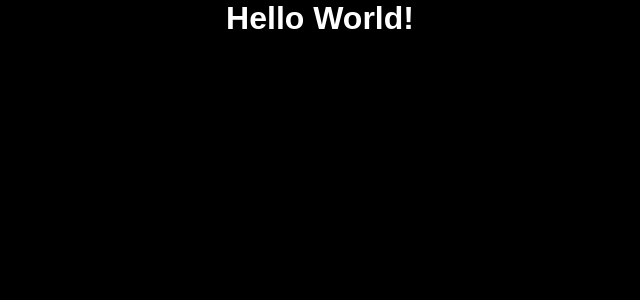
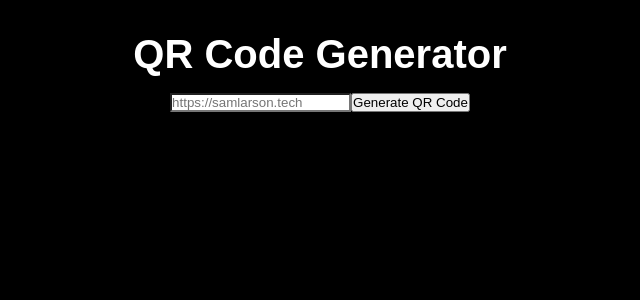
Before and after one commit to samlarson94/QR-Code-Generator, a React (Vite) app in the folder client/: page / in a window 1280 px wide. Shown: the top 300 px of the page, without its empty margins (320-960 px from the left). Built offline with nearby package versions, Linux system fonts and the light colour scheme.

Commit message:
Adding input and button to App.jsx + CSS styling.

```diff
--- a/client/index.html
+++ b/client/index.html
@@ -4,7 +4,7 @@
     <meta charset="UTF-8" />
     <link rel="icon" type="image/svg+xml" href="/src/favicon.svg" />
     <meta name="viewport" content="width=device-width, initial-scale=1.0" />
-    <title>Vite App</title>
+    <title>React QR Generator</title>
   </head>
   <body>
     <div id="root"></div>
--- a/client/src/App.jsx
+++ b/client/src/App.jsx
@@ -4,7 +4,9 @@ function App() {
 
   return (
     <div className="app">
-      <h1>Hello World!</h1>
+      <h1>QR Code Generator</h1>
+      <input type="text" placeholder="https://samlarson.tech" />
+      <button class="generate-btn">Generate QR Code</button>
 
     </div>
   )
--- a/client/src/index.css
+++ b/client/src/index.css
@@ -10,3 +10,16 @@ body {
   background-color: black;
   color: white;
 }
+
+.app {
+  padding: 2rem 1rem;
+}
+
+h1 {
+  font-size: 2.5rem;
+  margin-bottom: 1rem;
+}
+
+input {
+  appearance: none;
+}
```
